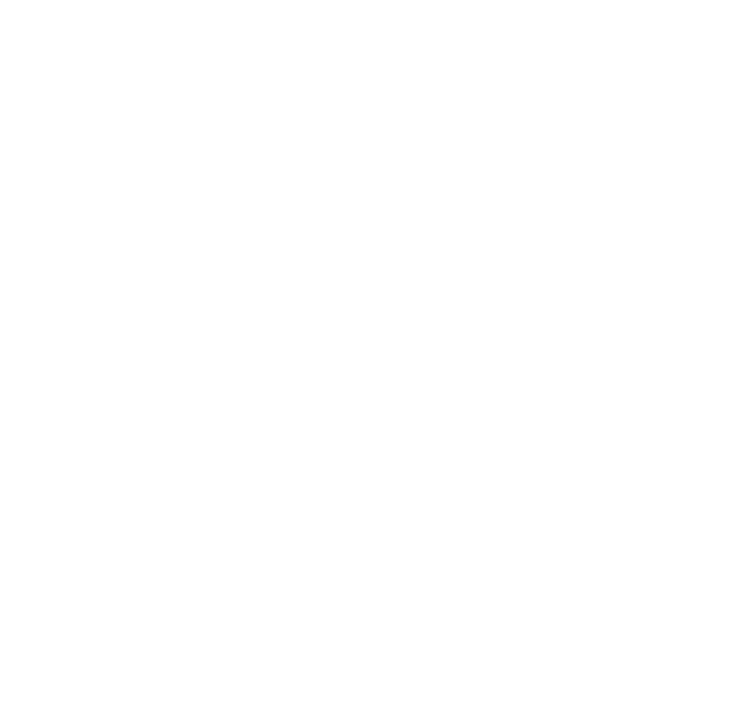
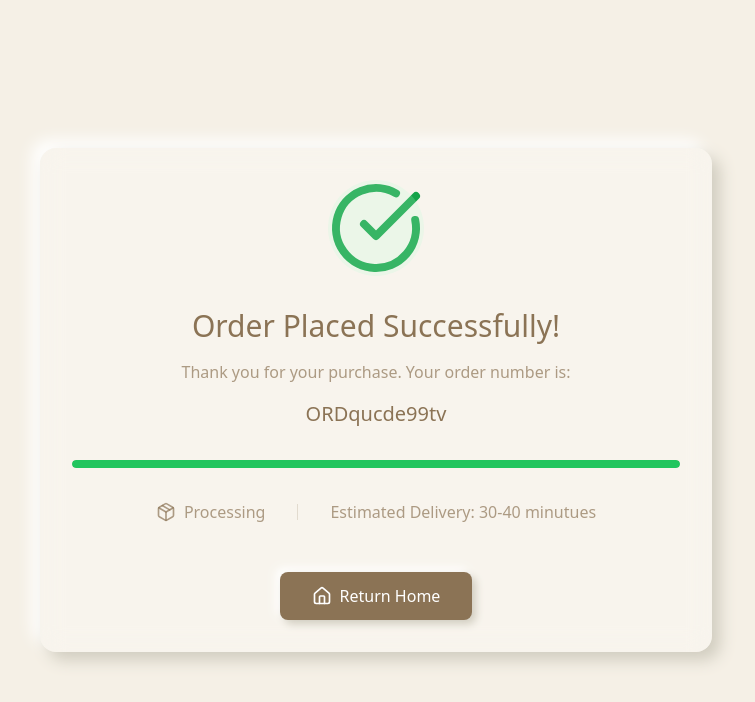
Before and after one commit to SachinnMahapatra/Elysian-Feast, a React (Vite) app in the folder Front-End/: page /Order-Confirmation in a window 1280 px wide. Before the commit this address had no page. Shown: the top 702 px of the page, without its empty margins (264-1019 px from the left). Built offline with nearby package versions, Linux system fonts and the light colour scheme.

Commit message:
order-confirmation done

```diff
--- a/Front-End/package.json
+++ b/Front-End/package.json
@@ -17,6 +17,7 @@
     "axios": "^1.7.7",
     "class-variance-authority": "^0.7.1",
     "clsx": "^2.1.1",
+    "framer-motion": "^11.17.0",
     "lucide-react": "^0.469.0",
     "react": "^18.3.1",
     "react-dom": "^18.3.1",
--- a/Front-End/src/App.jsx
+++ b/Front-End/src/App.jsx
@@ -14,6 +14,7 @@
 import Checkout from "./components/Checkout";
 import ProductDetails from "./components/ProductDetails";
 import Category from "./components/category/Category";
+import OrderConfirmation from "./components/OrderConfirmation";
 
 export default function App() {
   return (
@@ -31,6 +32,8 @@
     <Route path="/checkout/:userId" element={<Checkout />} />
     <Route path="/product/:productId" element={<ProductDetails />} />
     <Route path="/category" element={<Category />} />
+    <Route path="/Order-Confirmation" element={<OrderConfirmation />} />
+
     {/* <Route path="/products" element={<Monsoon />}/> */}
     </Routes>
     <Toaster/>
--- a/Front-End/src/components/Checkout.jsx
+++ b/Front-End/src/components/Checkout.jsx
@@ -1,8 +1,12 @@
 import React, { useState, useEffect } from "react";
 import axios from "axios";
 import { ShoppingBag, MapPin, CreditCard, Truck } from "lucide-react";
+import {  useNavigate } from "react-router-dom";
+import toast from "react-hot-toast";
 
 const Checkout = () => {
+  const navigate = useNavigate();
+
   const [userData, setUserData] = useState({
     fullName: "",
     email: "",
@@ -48,11 +52,14 @@
     if (userId) {
       const fetchCartItems = async () => {
         try {
-          const response = await axios.get(`http://localhost:4001/cart/${userId}`, {
+          const response = await axios.get(
+            `http://localhost:4001/cart/${userId}`,
+            {
               headers: {
                 Authorization: `Bearer ${token}`,
               },
-          });
+            }
+          );
           setCartItems(response.data.cart.items || []);
         } catch (error) {
           console.error("Error fetching cart items:", error);
@@ -67,7 +74,8 @@
     e.preventDefault();
     setIsSubmitting(true);
 
-    const totalAmount = cartItems.reduce(
+    const totalAmount =
+      cartItems.reduce(
         (acc, item) => acc + item.product.price * item.quantity,
         0
       ) + 15;
@@ -104,20 +112,26 @@
           },
         }
       );
-      alert("Order placed successfully! Check your email for details.");
+      // toast.success("Order placed successfully! Check your email for details.");
       console.log("Order Response:", response.data);
+      navigate("/Order-Confirmation");
+      // iff checkout is successfull
+
     } catch (error) {
       console.error("Error placing order:", error);
       alert("Failed to place order. Please try again.");
     } finally {
       setIsSubmitting(false);
     }
+
   };
 
   if (productError) {
     return (
       <div className="min-h-screen flex items-center justify-center bg-gray-50">
-        <div className="p-4 rounded-lg bg-red-50 text-red-700">Error: {productError}</div>
+        <div className="p-4 rounded-lg bg-red-50 text-red-700">
+          Error: {productError}
+        </div>
       </div>
     );
   }
@@ -133,7 +147,8 @@
     );
   }
 
-  const totalAmount = cartItems.reduce(
+  const totalAmount =
+    cartItems.reduce(
       (acc, item) => acc + item.product.price * item.quantity,
       0
     ) + 15;
@@ -151,7 +166,9 @@
           <div className="backdrop-blur-md bg-white/30 rounded-2xl shadow-[8px_8px_16px_#d0ccbf,-8px_-8px_16px_#ffffff] p-8">
             <div className="flex items-center mb-8">
               <MapPin className="w-6 h-6 text-[#8B7355] mr-3" />
-              <h2 className="text-2xl font-light tracking-wide">Shipping Details</h2>
+              <h2 className="text-2xl font-light tracking-wide">
+                Shipping Details
+              </h2>
             </div>
 
             <form onSubmit={handlePlaceOrder} className="space-y-6">
@@ -181,16 +198,19 @@
                   <input
                     key={key}
                     type="text"
-
                     value={value}
                     required
-                    onChange={(e) => setUserData({
+                    onChange={(e) =>
+                      setUserData({
                         ...userData,
                         address: { ...userData.address, [key]: e.target.value },
-
-                    })}
+                      })
+                    }
                     className="w-full px-4 py-3 bg-white/50 rounded-lg text-[#8B7355] placeholder-[#8B7355]/60 focus:outline-none shadow-[inset_4px_4px_8px_#d0ccbf,inset_-4px_-4px_8px_#ffffff]"
-                    placeholder={key.charAt(0).toUpperCase() + key.slice(1).replace(/([A-Z])/g, ' $1')}
+                    placeholder={
+                      key.charAt(0).toUpperCase() +
+                      key.slice(1).replace(/([A-Z])/g, " $1")
+                    }
                   />
                 ))}
 
@@ -203,7 +223,10 @@
                     onChange={(e) => {
                       const updatedNumbers = [...userData.alternativeNumbers];
                       updatedNumbers[index] = e.target.value;
-                      setUserData({ ...userData, alternativeNumbers: updatedNumbers });
+                      setUserData({
+                        ...userData,
+                        alternativeNumbers: updatedNumbers,
+                      });
                     }}
                     className="w-full px-4 py-3 bg-white/50 rounded-lg text-[#8B7355] placeholder-[#8B7355]/60 focus:outline-none shadow-[inset_4px_4px_8px_#d0ccbf,inset_-4px_-4px_8px_#ffffff]"
                     placeholder="Alternative Number"
@@ -212,10 +235,12 @@
 
                 <button
                   type="button"
-                  onClick={() => setUserData({
+                  onClick={() =>
+                    setUserData({
                       ...userData,
                       alternativeNumbers: [...userData.alternativeNumbers, ""],
-                  })}
+                    })
+                  }
                   className="text-[#8B7355] hover:text-[#6B5335] font-medium text-sm flex items-center"
                 >
                   + Add Alternative Number
@@ -229,21 +254,32 @@
             <div className="backdrop-blur-md bg-white/30 rounded-2xl shadow-[8px_8px_16px_#d0ccbf,-8px_-8px_16px_#ffffff] p-8">
               <div className="flex items-center mb-8">
                 <ShoppingBag className="w-6 h-6 text-[#8B7355] mr-3" />
-                <h2 className="text-2xl font-light tracking-wide">Order Summary</h2>
+                <h2 className="text-2xl font-light tracking-wide">
+                  Order Summary
+                </h2>
               </div>
 
               <div className="space-y-6">
                 {cartItems.map((item, index) => (
-                  <div key={index} className="flex items-center space-x-4 p-4 bg-white/50 rounded-lg shadow-[inset_4px_4px_8px_#d0ccbf,inset_-4px_-4px_8px_#ffffff]">
+                  <div
+                    key={index}
+                    className="flex items-center space-x-4 p-4 bg-white/50 rounded-lg shadow-[inset_4px_4px_8px_#d0ccbf,inset_-4px_-4px_8px_#ffffff]"
+                  >
                     <img
                       src={item.product.imageUrl}
                       alt={item.product.name}
                       className="w-24 h-24 object-cover rounded-lg shadow-[4px_4px_8px_#d0ccbf,-4px_-4px_8px_#ffffff]"
                     />
                     <div className="flex-1">
-                      <h3 className="text-lg font-medium">{item.product.name}</h3>
-                      <p className="text-[#8B7355]/70">Quantity: {item.quantity}</p>
-                      <p className="text-lg font-medium">₹{item.product.price * item.quantity}</p>
+                      <h3 className="text-lg font-medium">
+                        {item.product.name}
+                      </h3>
+                      <p className="text-[#8B7355]/70">
+                        Quantity: {item.quantity}
+                      </p>
+                      <p className="text-lg font-medium">
+                        ₹{item.product.price * item.quantity}
+                      </p>
                     </div>
                   </div>
                 ))}
@@ -270,7 +306,9 @@
             <div className="backdrop-blur-md bg-white/30 rounded-2xl shadow-[8px_8px_16px_#d0ccbf,-8px_-8px_16px_#ffffff] p-8">
               <div className="flex items-center mb-6">
                 <CreditCard className="w-6 h-6 text-[#8B7355] mr-3" />
-                <h2 className="text-2xl font-light tracking-wide">Payment Method</h2>
+                <h2 className="text-2xl font-light tracking-wide">
+                  Payment Method
+                </h2>
               </div>
 
               <label className="flex items-center space-x-3 p-4 bg-white/50 rounded-lg cursor-pointer shadow-[inset_4px_4px_8px_#d0ccbf,inset_-4px_-4px_8px_#ffffff] hover:bg-white/60 transition-colors">
@@ -286,14 +324,37 @@
 
             <button
               onClick={handlePlaceOrder}
-              disabled={isSubmitting || !userData.address.street || !userData.address.city || !userData.address.state || !userData.address.zipCode || !userData.address.country}
+              disabled={
+                isSubmitting ||
+                !userData.address.street ||
+                !userData.address.city ||
+                !userData.address.state ||
+                !userData.address.zipCode ||
+                !userData.address.country
+              }
               className="w-full bg-[#8B7355] text-white py-4 rounded-lg font-medium hover:bg-[#6B5335] transition-all duration-200 disabled:opacity-50 disabled:cursor-not-allowed shadow-[8px_8px_16px_#d0ccbf,-8px_-8px_16px_#ffffff]"
             >
               {isSubmitting ? (
                 <span className="flex items-center justify-center">
-                  <svg className="animate-spin -ml-1 mr-3 h-5 w-5 text-white" xmlns="http://www.w3.org/2000/svg" fill="none" viewBox="0 0 24 24">
-                    <circle className="opacity-25" cx="12" cy="12" r="10" stroke="currentColor" strokeWidth="4"></circle>
-                    <path className="opacity-75" fill="currentColor" d="M4 12a8 8 0 018-8V0C5.373 0 0 5.373 0 12h4zm2 5.291A7.962 7.962 0 014 12H0c0 3.042 1.135 5.824 3 7.938l3-2.647z"></path>
+                  <svg
+                    className="animate-spin -ml-1 mr-3 h-5 w-5 text-white"
+                    xmlns="http://www.w3.org/2000/svg"
+                    fill="none"
+                    viewBox="0 0 24 24"
+                  >
+                    <circle
+                      className="opacity-25"
+                      cx="12"
+                      cy="12"
+                      r="10"
+                      stroke="currentColor"
+                      strokeWidth="4"
+                    ></circle>
+                    <path
+                      className="opacity-75"
+                      fill="currentColor"
+                      d="M4 12a8 8 0 018-8V0C5.373 0 0 5.373 0 12h4zm2 5.291A7.962 7.962 0 014 12H0c0 3.042 1.135 5.824 3 7.938l3-2.647z"
+                    ></path>
                   </svg>
                   Processing...
                 </span>
--- /dev/null
+++ b/Front-End/src/components/OrderConfirmation.jsx
@@ -0,0 +1,124 @@
+import React from 'react';
+import { motion } from 'framer-motion';
+import { CheckCircle, Home, Package } from 'lucide-react';
+import { useNavigate } from 'react-router-dom';
+
+const OrderConfirmation = ({ orderNumber = "ORD" + Math.random().toString(36).substr(2, 9) }) => {
+  const navigate = useNavigate();
+
+  const containerVariants = {
+    hidden: { opacity: 0, scale: 0.8 },
+    visible: {
+      opacity: 1,
+      scale: 1,
+      transition: { duration: 0.5, delay: 0.2 }
+    }
+  };
+
+  const checkmarkVariants = {
+    hidden: { scale: 0, opacity: 0 },
+    visible: {
+      scale: 1,
+      opacity: 1,
+      transition: {
+        type: "spring",
+        stiffness: 200,
+        damping: 15,
+        delay: 0.6
+      }
+    }
+  };
+
+  const progressVariants = {
+    hidden: { width: "0%" },
+    visible: {
+      width: "100%",
+      transition: { duration: 1.5, delay: 1 }
+    }
+  };
+
+  const fadeInUp = {
+    hidden: { opacity: 0, y: 20 },
+    visible: {
+      opacity: 1,
+      y: 0,
+      transition: { duration: 0.6, delay: 0.8 }
+    }
+  };
+
+  return (
+    <div className="min-h-screen bg-[#f5f0e6] flex items-center justify-center p-4">
+      <motion.div
+        variants={containerVariants}
+        initial="hidden"
+        animate="visible"
+        className="w-full max-w-2xl backdrop-blur-md bg-white/30 rounded-2xl shadow-[8px_8px_16px_#d0ccbf,-8px_-8px_16px_#ffffff] p-8 space-y-8"
+      >
+        {/* Success Icon */}
+        <motion.div
+          variants={checkmarkVariants}
+          className="flex justify-center"
+        >
+          <div className="relative">
+            <CheckCircle className="w-24 h-24 text-green-600" />
+            <motion.div
+              initial={{ scale: 1.5, opacity: 0 }}
+              animate={{ scale: 1, opacity: 0.2 }}
+              transition={{ duration: 0.5, delay: 0.8 }}
+              className="absolute inset-0 bg-green-200 rounded-full"
+            />
+          </div>
+        </motion.div>
+
+        {/* Order Success Message */}
+        <motion.div
+          variants={fadeInUp}
+          className="text-center space-y-4"
+        >
+          <h1 className="text-3xl font-light text-[#8B7355]">Order Placed Successfully!</h1>
+          <p className="text-[#8B7355]/70">
+            Thank you for your purchase. Your order number is:
+          </p>
+          <p className="text-xl font-medium text-[#8B7355]">{orderNumber}</p>
+        </motion.div>
+
+        {/* Progress Bar */}
+        <div className="relative h-2 bg-[#8B7355]/20 rounded-full overflow-hidden">
+          <motion.div
+            variants={progressVariants}
+            className="absolute top-0 left-0 h-full bg-green-500 rounded-full"
+          />
+        </div>
+
+        {/* Order Status */}
+        <motion.div
+          variants={fadeInUp}
+          className="flex items-center justify-center space-x-8 text-[#8B7355]/70"
+        >
+          <div className="flex items-center space-x-2">
+            <Package className="w-5 h-5" />
+            <span>Processing</span>
+          </div>
+          <div className="h-4 w-px bg-[#8B7355]/20" />
+          <div>Estimated Delivery: 30-40 minutues</div>
+        </motion.div>
+
+        {/* Action Buttons */}
+        <motion.div
+          variants={fadeInUp}
+          className="flex flex-col sm:flex-row gap-4 justify-center pt-4"
+        >
+          <button
+            onClick={() => navigate('/')}
+            className="flex items-center justify-center space-x-2 px-8 py-3 bg-[#8B7355] text-white rounded-lg hover:bg-[#6B5335] transition-colors duration-200 shadow-[4px_4px_8px_#d0ccbf,-4px_-4px_8px_#ffffff]"
+          >
+            <Home className="w-5 h-5" />
+            <span>Return Home</span>
+          </button>
+        </motion.div>
+      </motion.div>
+    </div>
+  );
+};
+
+export default OrderConfirmation;
--- a/Front-End/src/scrollbar.css
+++ b/Front-End/src/scrollbar.css
@@ -6,14 +6,14 @@
 
   /* Track */
   ::-webkit-scrollbar-track {
-    background: linear-gradient(180deg, #f0f8ff, #d3eafc); /* Adjust gradient color */
+    background: linear-gradient(180deg, #d2e26a, #d3eafc); /* Adjust gradient color */
     border-radius: 10px;
   }
 
   /* Handle (thumb) */
   ::-webkit-scrollbar-thumb {
     border-radius: 10px;
-    background: linear-gradient(180deg, #2578ff, #7fd5fe); /* Initial color
+    background: linear-gradient(180deg, #cbda6e, #e59e5c); /* Initial color
     animation: scrollBarGradient 2s linear infinite; /* Animation applied */
   }
 
```
Also changed, not shown: 1 other file (tests, documents, lock files or other folders). Lines whose indentation alone changed are shown as unchanged.
